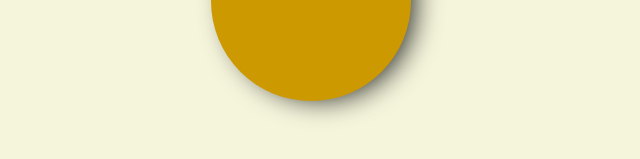
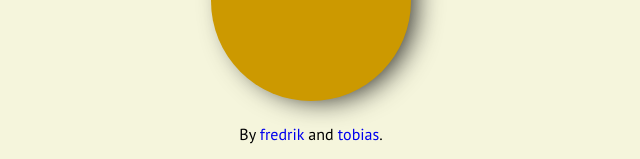
Before and after one commit to fredva/primstav, a Jekyll site: the page built from index.html, in a window 1280 px wide. Shown: the part 3871-4030 px from the top of the page, without its empty margins (329-969 px from the left). Built offline with Jekyll 4.4.1, drawn with Linux system fonts in a browser that asks for light colours; nearby versions of some CDN libraries; library files that are not in the unit come from our copies; Markdown is read by kramdown in place of the engine named in the settings.

Commit message:
Add footer. Closes #10

```diff
--- a/css/styles.css
+++ b/css/styles.css
@@ -1,8 +1,13 @@
 body {
   background: #f5f5dc;
-  margin: 0 auto 40px;
+  font-family: "PT Sans", Verdana, Helvetica, Arial, sans-serif;
+  margin: 0 auto 20px;
   max-width: 800px;
   text-align: center;
+}
+
+a {
+  text-decoration: none;
 }
 
 header {
@@ -27,14 +32,13 @@ h3 { font-size: 1.5em; }
   background-color: rgb(204, 153, 0);
   border-radius: 7em;
   box-shadow: 10px 5px 27px -6px rgba(0,0,0,0.8);
-  margin: 0 auto;
+  margin: 0 auto 25px;
   padding: 7em 0;
   position:relative;
   width: 200px;
 }
 
 .day {
-  font-family: "PT Sans", Verdana, Helvetica, Arial, sans-serif;
   height: 20px;
   position: relative;
 }
--- a/index.html
+++ b/index.html
@@ -24,3 +24,7 @@ title: Primstav
     {% endif %}
   {% endfor %}
 </ul>
+
+<footer>
+  <span class="authors">By <a href="https://github.com/fredva">fredrik</a> and <a href="https://github.com/tobiasvl">tobias</a>.</span>
+</footer>
```
